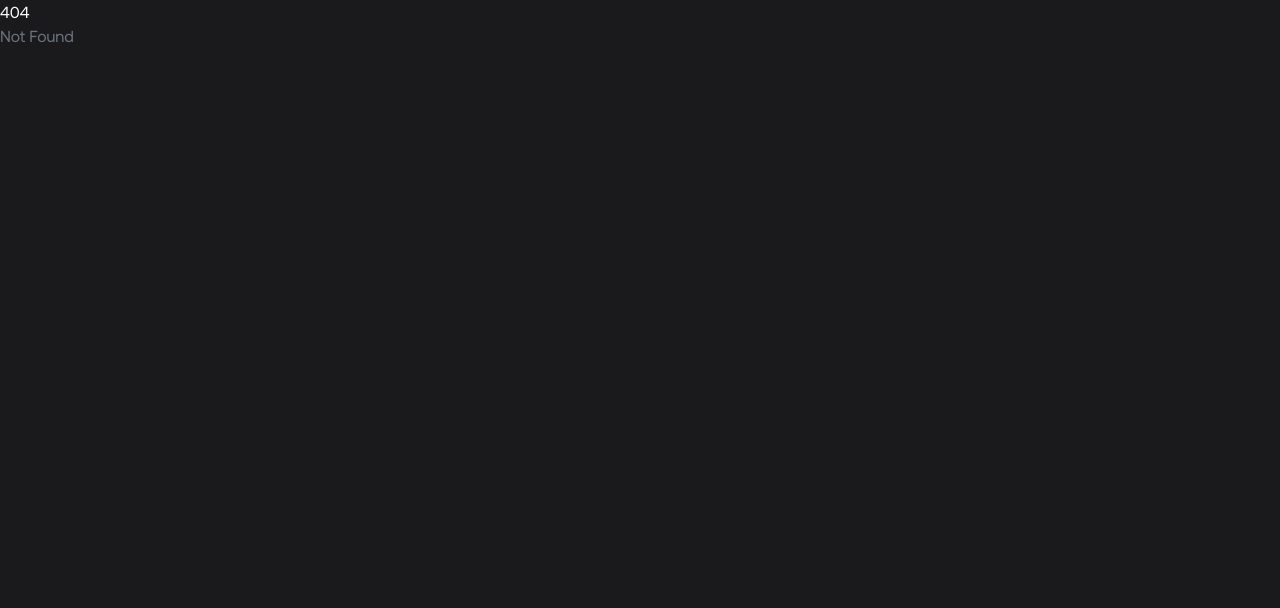
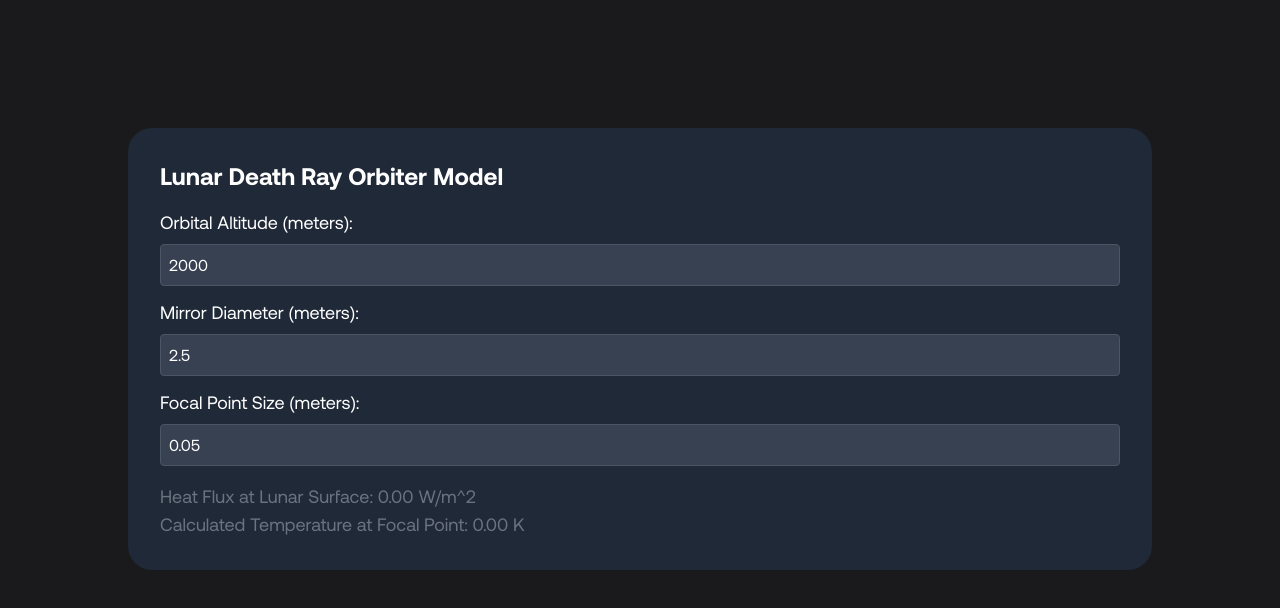
Before and after one commit to hackiku/spacefomo, a SvelteKit app: page /deathray in a window 1280 px wide. Before the commit this address had no page. Shown: the top 608 px of the page. Built offline with nearby package versions, Linux system fonts and the light colour scheme.

Commit message:
start deathray page

```diff
--- /dev/null
+++ b/src/routes/deathray/+page.svelte
@@ -0,0 +1,72 @@
+<script>
+    let orbitalAltitude = 2000; // meters
+    let mirrorDiameter = 2.5; // meters
+    let focalPointSize = 0.05; // meters
+
+    const SUN_INTENSITY = 1361; // Solar constant (W/m^2)
+    const MIRROR_EFFICIENCY = 0.85; // Mirror's reflection efficiency
+    const SPECIFIC_HEAT_CAPACITY = 550; // J/kg K for regolith
+    const REGOLITH_DENSITY = 1500; // kg/m3 for regolith
+    const BASE_TEMPERATURE = 250; // Average lunar surface temperature in Kelvin
+
+    let heatFlux = 0;
+    let temperature = 0;
+
+    function calculateMirrorDiameter(focalPointSize, orbitalAltitude) {
+      return focalPointSize * Math.sqrt(orbitalAltitude);
+    }
+
+    function calculateHeatFlux(mirrorDiameter, focalPointSize) {
+      const mirrorArea = Math.PI * (mirrorDiameter / 2) ** 2;
+      const totalSolarPower = SUN_INTENSITY * mirrorArea * MIRROR_EFFICIENCY;
+      return totalSolarPower / (Math.PI * (focalPointSize / 2) ** 2);
+    }
+
+    function calculateTemperature(heatFlux) {
+      const focalPointArea = Math.PI * (focalPointSize / 2) ** 2;
+      const affectedVolume = focalPointArea * 0.01; // Assuming 1 cm depth
+      const regolithMass = affectedVolume * REGOLITH_DENSITY;
+      const energyAbsorbed = heatFlux * focalPointArea * 3600; // Exposure time = 3600 seconds
+      return BASE_TEMPERATURE + energyAbsorbed / (regolithMass * SPECIFIC_HEAT_CAPACITY);
+    }
+
+    function updateCalculations() {
+      mirrorDiameter = calculateMirrorDiameter(focalPointSize, orbitalAltitude);
+      heatFlux = calculateHeatFlux(mirrorDiameter, focalPointSize);
+      temperature = calculateTemperature(heatFlux);
+    }
+  </script>
+
+  <!-- <div class="bg-gray-800 p-8 m-32 rounded-3xl text-white"> -->
+
+
+  <div class="bg-gray-800 p-8 m-32 rounded-3xl text-white">
+    <h1 class="text-2xl font-bold mb-4">Lunar Death Ray Orbiter Model</h1>
+
+    <div class="mb-3">
+      <label for="orbitalAltitude" class="block text-lg mb-2">Orbital Altitude (meters):</label>
+      <input id="orbitalAltitude" type="number" bind:value={orbitalAltitude} on:input={updateCalculations}
+             class="w-full p-2 rounded bg-gray-700 text-white border border-gray-600 focus:outline-none focus:ring-2 focus:ring-gray-500">
+    </div>
+
+    <div class="mb-3">
+      <label for="mirrorDiameter" class="block text-lg mb-2">Mirror Diameter (meters):</label>
+      <input id="mirrorDiameter" type="number" bind:value={mirrorDiameter} on:input={updateCalculations}
+             class="w-full p-2 rounded bg-gray-700 text-white border border-gray-600 focus:outline-none focus:ring-2 focus:ring-gray-500">
+    </div>
+
+    <div class="mb-3">
+      <label for="focalPointSize" class="block text-lg mb-2">Focal Point Size (meters):</label>
+      <input id="focalPointSize" type="number" bind:value={focalPointSize} on:input={updateCalculations}
+             class="w-full p-2 rounded bg-gray-700 text-white border border-gray-600 focus:outline-none focus:ring-2 focus:ring-gray-500">
+    </div>
+
+    <div class="mt-4">
+      <p class="text-lg">Heat Flux at Lunar Surface: {heatFlux.toFixed(2)} W/m^2</p>
+      <p class="text-lg">Calculated Temperature at Focal Point: {temperature.toFixed(2)} K</p>
+    </div>
+  </div>
+
+  <style>
+    /* Add your styling here */
+  </style>
```
